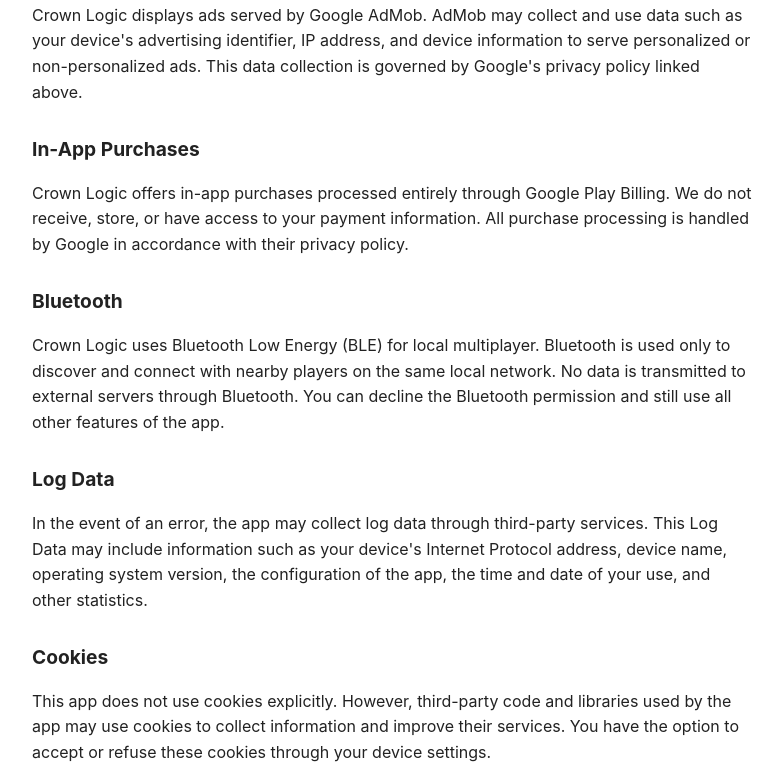
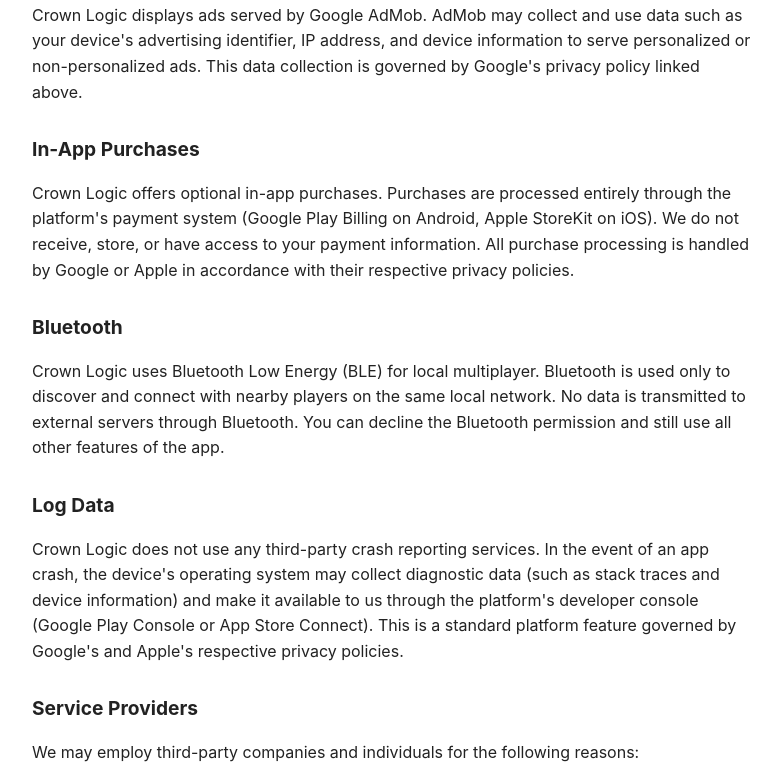
Before and after one commit to jamwise/website, a website: page crownlogic/privacy-policy.html in a window 1280 px wide. Shown: the part 616-1395 px from the top of the page, without its empty margins (248-1030 px from the left). Drawn offline with Linux system fonts and the light colour scheme.

Commit message:
[master] update privacy policy

```diff
--- a/crownlogic/privacy-policy.html
+++ b/crownlogic/privacy-policy.html
@@ -37,8 +37,8 @@
         <p class="updated">Effective date: March 13, 2026</p>
 
         <p>
-            Jamal ("we", "us", or "our") built Crown Logic as a Free app. This app is provided at no
-            cost and is intended for use as is.
+            Crown Logic ("we", "us", or "our") is a free-to-download app that offers optional in-app
+            purchases. This app is intended for use as is.
         </p>
 
         <p>
@@ -76,9 +76,11 @@
         <h2>In-App Purchases</h2>
 
         <p>
-            Crown Logic offers in-app purchases processed entirely through Google Play Billing. We
-            do not receive, store, or have access to your payment information. All purchase
-            processing is handled by Google in accordance with their privacy policy.
+            Crown Logic offers optional in-app purchases. Purchases are processed entirely through
+            the platform's payment system (Google Play Billing on Android, Apple StoreKit on iOS).
+            We do not receive, store, or have access to your payment information. All purchase
+            processing is handled by Google or Apple in accordance with their respective privacy
+            policies.
         </p>
 
         <h2>Bluetooth</h2>
@@ -93,18 +95,11 @@
         <h2>Log Data</h2>
 
         <p>
-            In the event of an error, the app may collect log data through third-party services.
-            This Log Data may include information such as your device's Internet Protocol address,
-            device name, operating system version, the configuration of the app, the time and date
-            of your use, and other statistics.
-        </p>
-
-        <h2>Cookies</h2>
-
-        <p>
-            This app does not use cookies explicitly. However, third-party code and libraries used
-            by the app may use cookies to collect information and improve their services. You have
-            the option to accept or refuse these cookies through your device settings.
+            Crown Logic does not use any third-party crash reporting services. In the event of an
+            app crash, the device's operating system may collect diagnostic data (such as stack
+            traces and device information) and make it available to us through the platform's
+            developer console (Google Play Console or App Store Connect). This is a standard
+            platform feature governed by Google's and Apple's respective privacy policies.
         </p>
 
         <h2>Service Providers</h2>
@@ -145,9 +140,10 @@
 
         <p>
             This app does not address anyone under the age of 13. We do not knowingly collect
-            personally identifiable information from children under 13. If you are a parent or
-            guardian and you are aware that your child has provided personal information through a
-            third-party service, please contact us so that we can take necessary action.
+            personally identifiable information from children under 13. Since we do not collect
+            personal data directly, any concerns about data collected by third-party services (such
+            as AdMob) should be directed to those providers. You may also contact us if you have
+            questions.
         </p>
 
         <h2>Changes to This Privacy Policy</h2>
```
